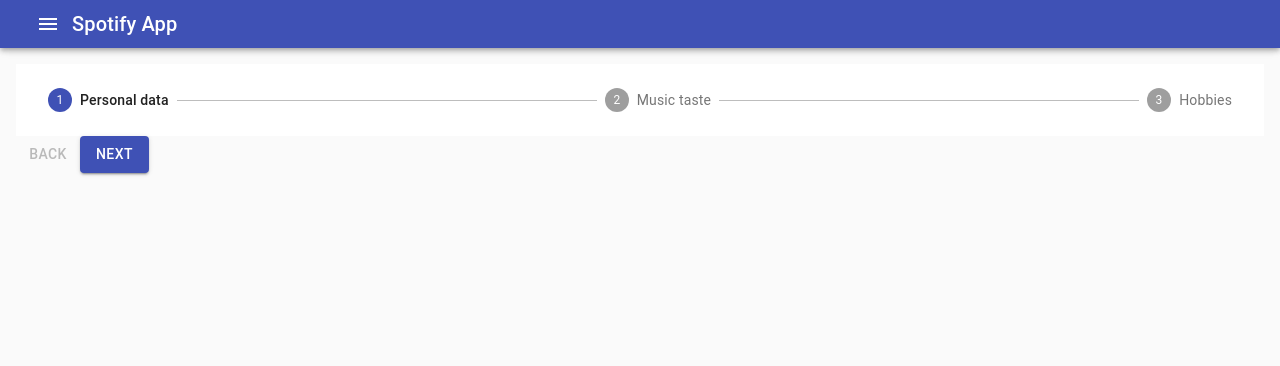
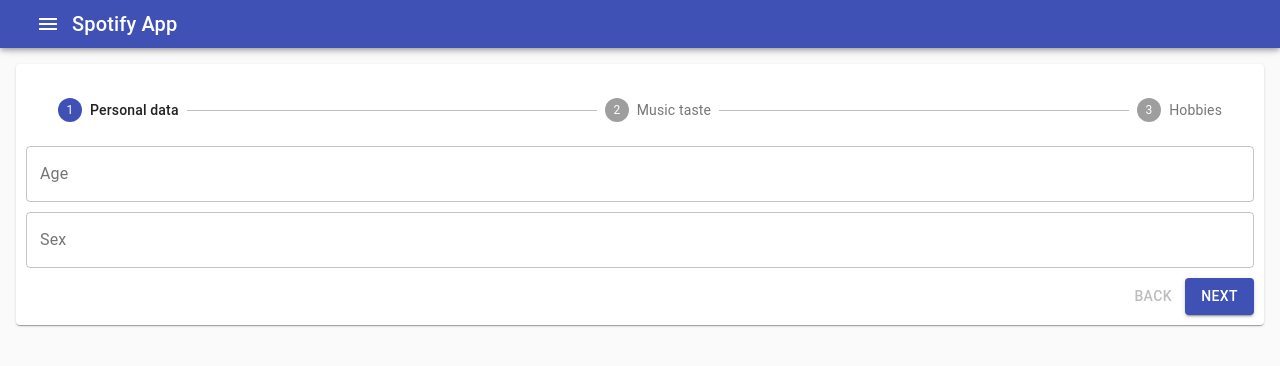
Before and after one commit to Warzecha/spotify-analysis-frontend, a React (Create React App) app: page /initial-survey in a window 1280 px wide. Shown: the top 366 px of the page. Built offline with nearby package versions, Linux system fonts and the light colour scheme; no server answers.

Commit message:
first form section

```diff
--- a/src/components/survey/InitialSurveyView.jsx
+++ b/src/components/survey/InitialSurveyView.jsx
@@ -4,6 +4,10 @@ import Stepper from '@material-ui/core/Stepper';
 import Step from '@material-ui/core/Step';
 import StepLabel from '@material-ui/core/StepLabel';
 import Button from '@material-ui/core/Button';
+import Paper from '@material-ui/core/Paper';
+import TextField from '@material-ui/core/TextField';
+import Typography from '@material-ui/core/Typography';
+
 
 const InitialSurveyView = props => {
 
@@ -19,36 +23,43 @@ const InitialSurveyView = props => {
         setActiveStep(prev => prev - 1);
     };
 
+
     return (
-        <div>
-
+        <Paper className={classes.root}>
 
             <Stepper activeStep={activeStep}>
 
                 <Step>
                     <StepLabel>{'Personal data'}</StepLabel>
-
-
                 </Step>
 
                 <Step>
                     <StepLabel>{'Music taste'}</StepLabel>
-
-
                 </Step>
 
                 <Step>
                     <StepLabel>{'Hobbies'}</StepLabel>
-
                 </Step>
             </Stepper>
 
             <div>
+                {
+                    activeStep === 0 && (
+                        <div className={classes.formSection}>
+
+                            <TextField label='Age' variant='outlined' type={'number'} className={classes.formElement}/>
+                            <TextField label='Sex' variant='outlined' className={classes.formElement}/>
+
+                        </div>
+                    )
+
+
+                }
 
 
             </div>
 
-            <div>
+            <div className={classes.buttonContainer}>
                 <Button
                     disabled={activeStep === 0}
                     onClick={handleBack}
@@ -60,21 +71,27 @@ const InitialSurveyView = props => {
                 </Button>
             </div>
 
-        </div>
+        </Paper>
     );
 };
 
-const useStyles = makeStyles((theme) => ({
+const useStyles = makeStyles({
     root: {
         width: '100%',
+        padding: 10
     },
-    button: {
-        marginRight: theme.spacing(1),
+    buttonContainer: {
+        display: 'flex',
+        justifyContent: 'flex-end'
     },
-    instructions: {
-        marginTop: theme.spacing(1),
-        marginBottom: theme.spacing(1),
+    formSection: {
+        display: 'flex',
+        flexDirection: 'column',
+        justifyContent: 'flex-end'
     },
-}));
+    formElement: {
+        marginBottom: 10
+    },
+});
 
 export default InitialSurveyView;
```
